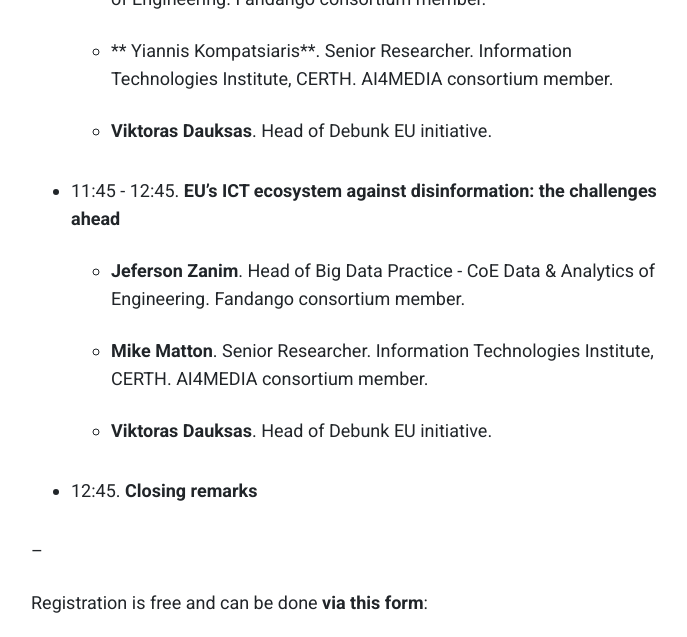
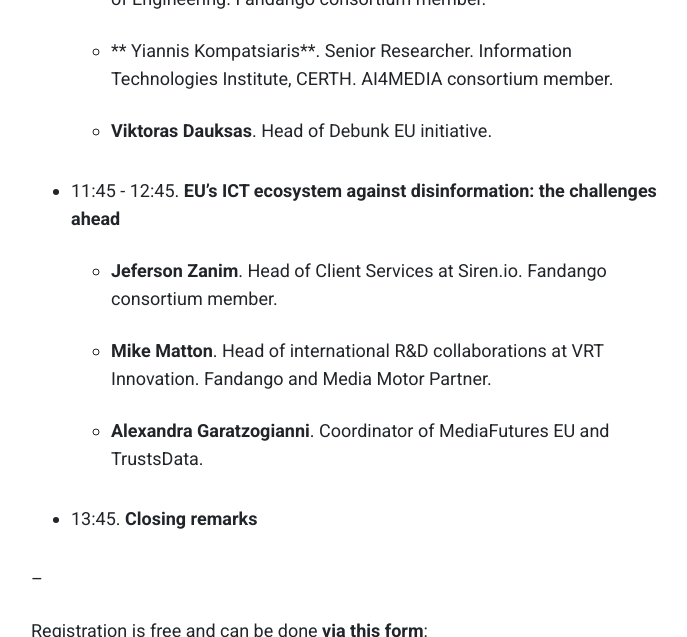
Before and after one commit to fandangOrg/fandango-web, a Jekyll site: the page built from _posts/2021-03-11-rethinking-the-possibilities-of-data-and-technology-in-the-fight-against-disinformation.markdown, in a window 1280 px wide and 900 px high, scrolled down 1852 px, cut to the strip 0-637 px from the top of the window. Shown: the whole strip, without its empty margins (289-976 px from the left). Built offline with Jekyll 4.4.1, drawn with Linux system fonts in a browser that asks for light colours; comment, search, counter and statistics services are not loaded.

Commit message:
Updated Rethinking The Possibilities Of Data And Technology In The Fight Against Disinformation

```diff
--- a/_posts/2021-03-11-rethinking-the-possibilities-of-data-and-technology-in-the-fight-against-disinformation.markdown
+++ b/_posts/2021-03-11-rethinking-the-possibilities-of-data-and-technology-in-the-fight-against-disinformation.markdown
@@ -38,14 +38,14 @@ A group of **high-level panelists** from different sectors will share with us th
 
 * 11:45 - 12:45. **EU's ICT ecosystem against disinformation: the challenges ahead**
 
-  * **Jeferson Zanim**. Head of Big Data Practice - CoE Data & Analytics of Engineering. Fandango consortium member.
+  * **Jeferson Zanim**. Head of Client Services at Siren.io. Fandango consortium member.
 
-  * **Mike Matton**. Senior Researcher. Information Technologies Institute, CERTH. AI4MEDIA consortium member.
+  * **Mike Matton**. Head of international R&D collaborations at VRT Innovation. Fandango and Media Motor Partner.
 
-  * **Viktoras Dauksas**. Head of Debunk EU initiative.
+  * **Alexandra Garatzogianni**. Coordinator of MediaFutures EU and TrustsData.
 
 
-* 12:45. **Closing remarks**
+* 13:45. **Closing remarks**
 
 --
 
```
